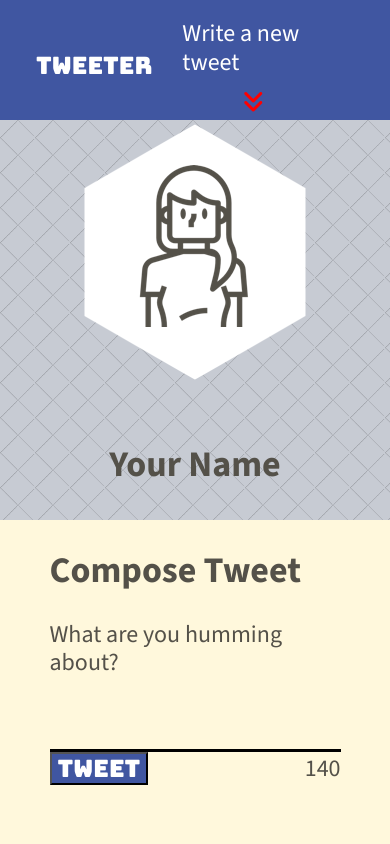
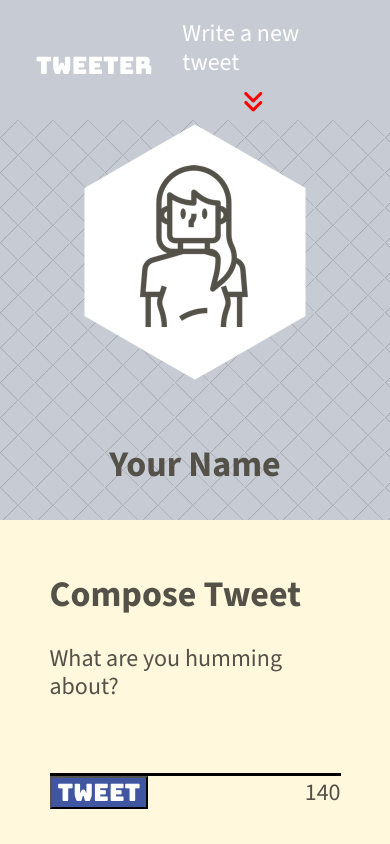
Before and after one commit to yeella905/tweeter, a website: page public/index.html in a window 390 px wide. Drawn offline with nearby package versions, Linux system fonts and the light colour scheme; no server answers.

Commit message:
added a media query's for responsive designing

```diff
--- a/public/index.html
+++ b/public/index.html
@@ -40,8 +40,9 @@
         <i class="fa-solid fa-angles-down"></i>
       </span>
     </nav>
+    <div class="response-container">
     <header class="main-header">
-      <div>
+        <div>
         <img src="/images/profile-hex.png">
       </div>
       <br>
@@ -67,6 +68,7 @@
   <section id="tweets-container">
     <!-- New tweets will be prepended here -->
   </section>
+</div>
   </main>
   </body>
 </html>
--- a/public/styles/header.css
+++ b/public/styles/header.css
@@ -4,8 +4,25 @@ header.main-header {
     align-items: center;
     flex-direction: column;
     height: 400px;
-    width: 100%;
+    width: 30%;
     background-color: #c7cbd3;
     background-image:  url(/images/always-grey.png);
+    margin: 1em;
+}
 
+.response-container {
+    display: flex;
+    flex-direction: row;
+    gap: 1em;
 }
+/* Tablet Styles */
+@media only screen and (max-width: 960px) {
+    header.main-header {
+        width: 100%;
+        margin: 0;
+    }
+    .response-container {
+        flex-direction: column;
+
+    }
+}
--- a/public/styles/nav.css
+++ b/public/styles/nav.css
@@ -33,3 +33,11 @@ nav .new-tweet i {
     margin-top: 0.5em; /* Adds space between text and icon */
     margin-left: 0; /* Remove any left margin set before */
 }
+
+
+/* Tablet Styles */
+@media only screen and (max-width: 960px) {
+    nav {
+        background-color: #c7cbd3;
+    }
+}
--- a/server/data-files/initial-tweets.json
+++ b/server/data-files/initial-tweets.json
@@ -8,7 +8,7 @@
     "content": {
       "text": "If I have seen further it is by standing on the shoulders of giants"
     },
-    "created_at": 1738635818436
+    "created_at": 1738815599612
   },
   {
     "user": {
@@ -19,6 +19,6 @@
     "content": {
       "text": "Je pense , donc je suis"
     },
-    "created_at": 1738722218436
+    "created_at": 1738901999612
   }
 ]
```
Also changed, not shown: public/styles/layout.css (line endings or trailing spaces), public/styles/tweet.css (line endings or trailing spaces).
